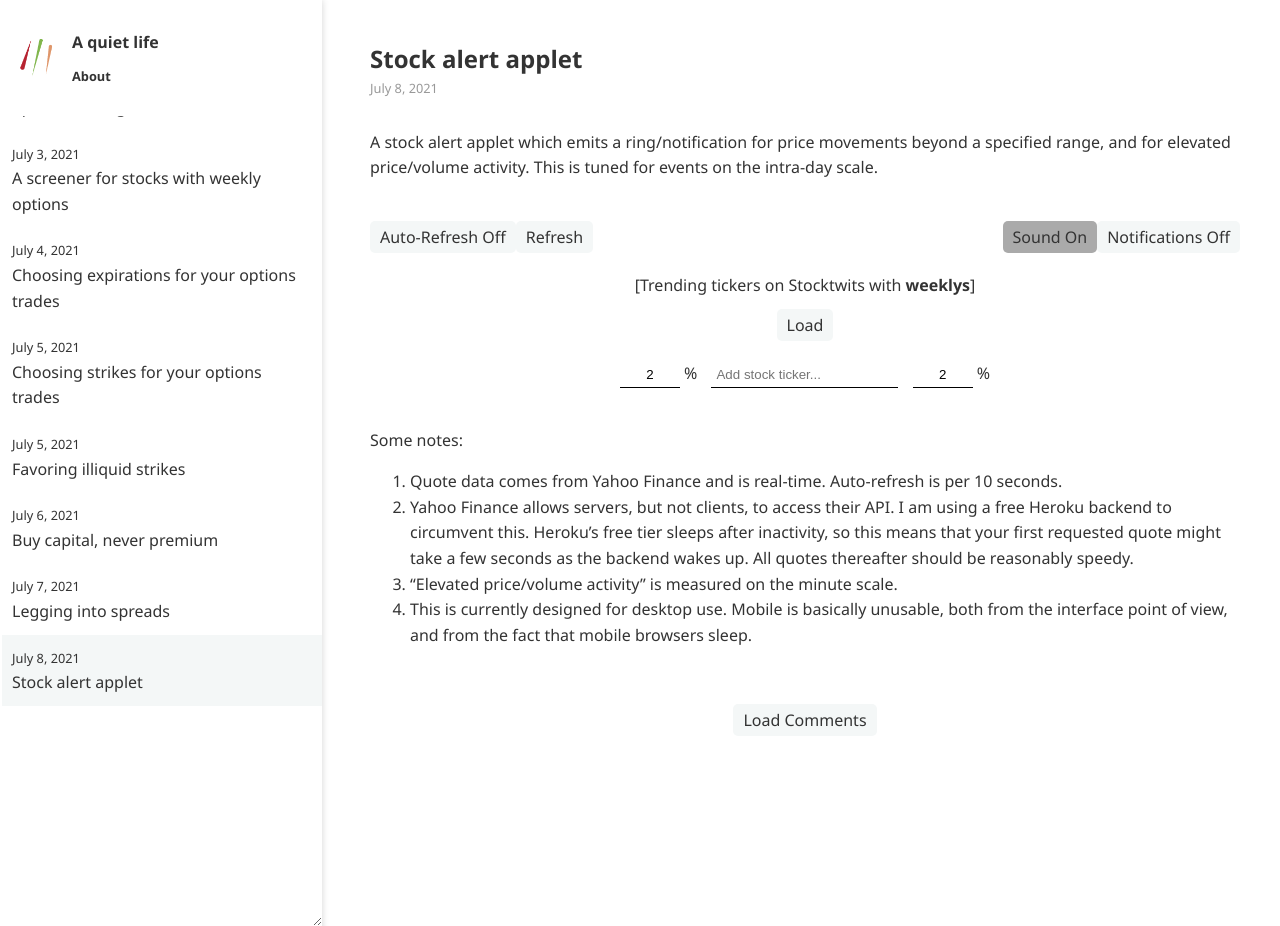
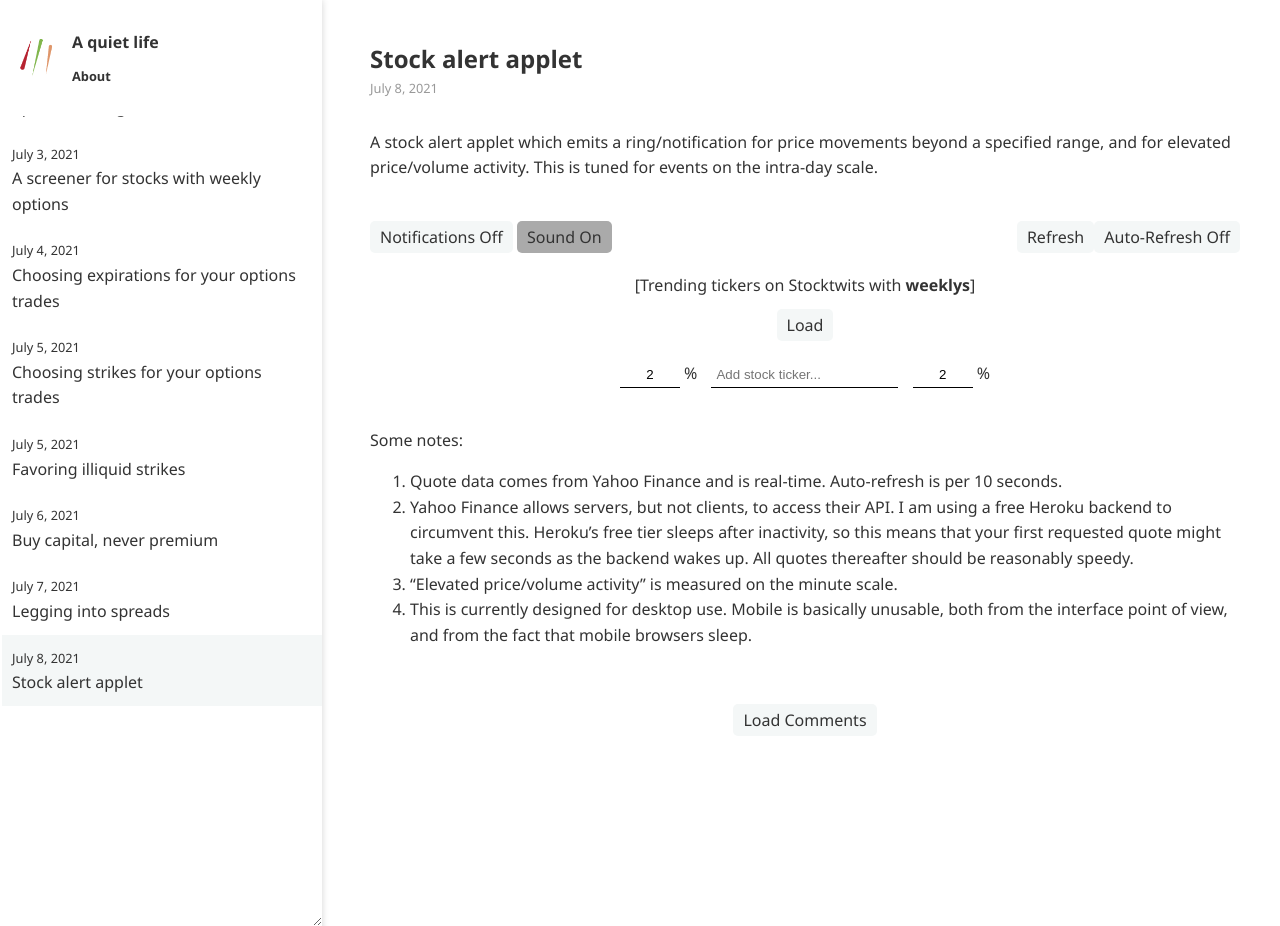
Before and after one commit to ansyblenetwork/aquietlife, a Jekyll site: the page built from _posts/2021-07-08-alerts.md, in a window 1280 px wide and 926 px high. Built offline with Jekyll 4.4.1, drawn with Linux system fonts in a browser that asks for light colours.

Commit message:
Update 2021-07-08-alerts.md

```diff
--- a/_posts/2021-07-08-alerts.md
+++ b/_posts/2021-07-08-alerts.md
@@ -10,13 +10,13 @@
 
 
 <div style="margin-bottom:20px">
-<button onclick="toggleAlerts(this);">Auto-Refresh Off</button><button onclick="update(); updateStocktwits();">Refresh</button>
-<span id="msg" style="margin-left:10px;"></span>
-
 <audio id="audiodown" src="{{ "case-closed-531.mp3" | relative_url }}" autostart="false"></audio>
 <audio id="audio" src="{{ "that-was-quick.mp3" | relative_url }}" autostart="false"></audio>
-<button onclick="toggleNotifications(this);" id="notificationButton" style="float:right">Notifications Off</button>
-<button onclick="toggleSound(this);" id="soundButton" class="active" style="float:right">Sound On</button>
+<button onclick="toggleNotifications(this);" id="notificationButton">Notifications Off</button>
+<button onclick="toggleSound(this);" id="soundButton" class="active">Sound On</button>
+<span id="msg" style="margin-right:10px;"></span>
+<button onclick="toggleAlerts(this);" style="float:right">Auto-Refresh Off</button>
+<button onclick="update(); updateStocktwits();" style="float:right">Refresh</button>
 </div>
 
 <div style="margin-bottom:10px; text-align:center" id="stocktwits">[Trending tickers on Stocktwits with <strong>weeklys</strong>]</div>
```
